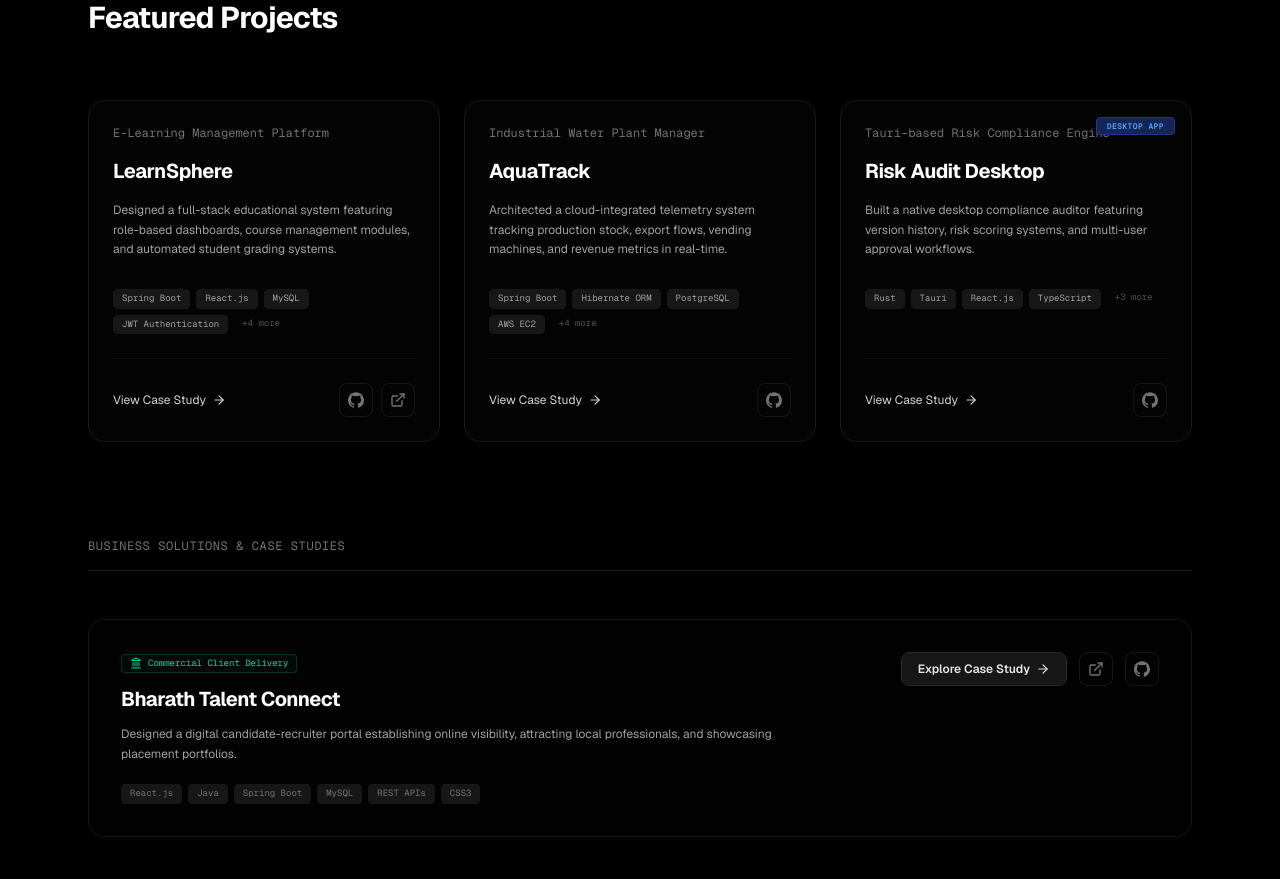
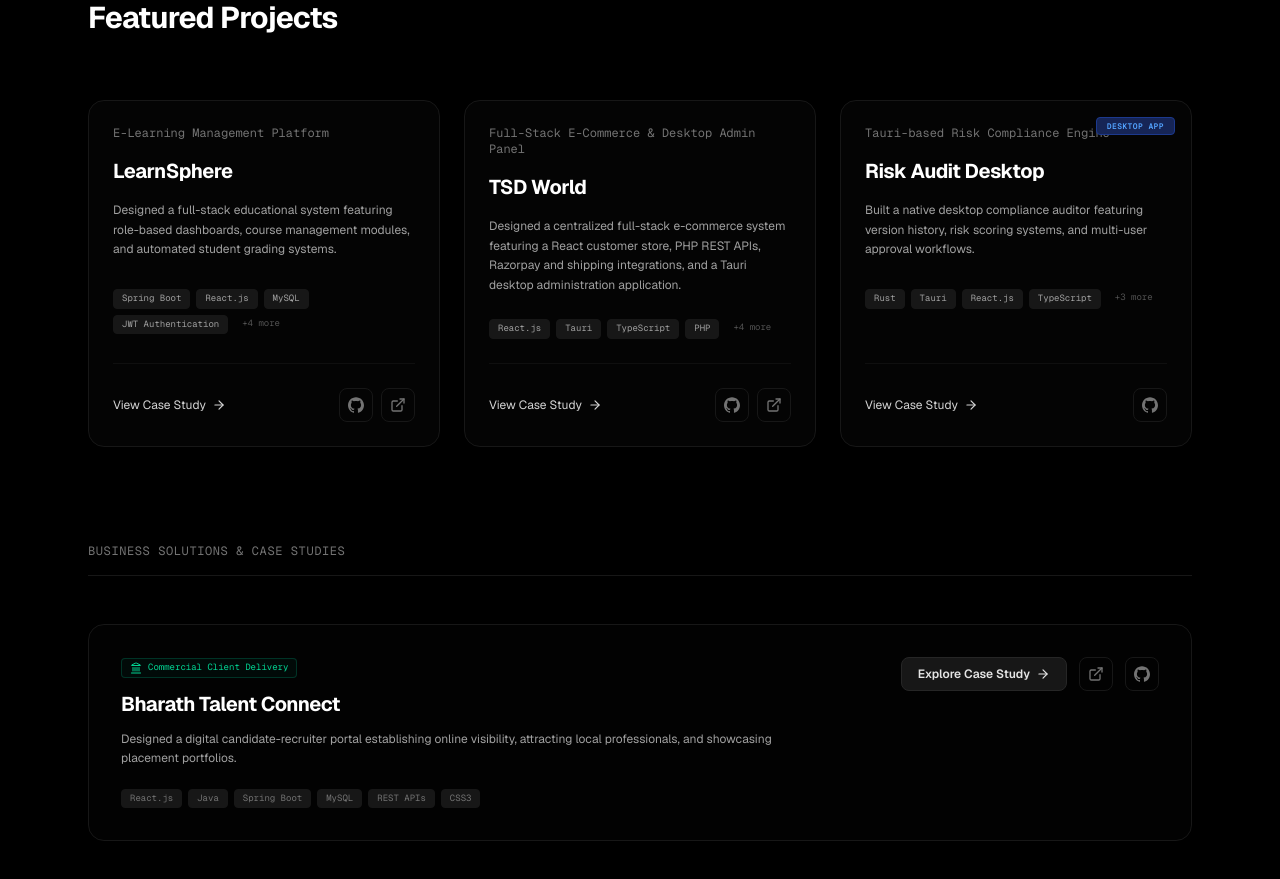
Before and after one commit to Gani4u/portfolio, a Next.js app: page / in a window 1280 px wide. Shown: the part 3000-3879 px from the top of the page. Built offline with nearby package versions, Linux system fonts and the light colour scheme.

Commit message:
feat: replaced the project which is in hot position and live

```diff
--- a/components/sections/projects-section.tsx
+++ b/components/sections/projects-section.tsx
@@ -37,30 +37,38 @@ export function ProjectsSection() {
             </div>
           </div>
         );
-      case "aquatrack":
+      case "tsd":
         return (
           <div className="border border-neutral-800 rounded-lg p-6 bg-neutral-950 font-mono text-xs text-neutral-400 space-y-4">
             <div className="text-center font-bold text-white border-b border-neutral-900 pb-2 mb-4">
-              Cloud Service Topology
+              TSD World System Flow
             </div>
             <div className="flex flex-col items-center space-y-3">
-              <div className="px-4 py-2 border border-neutral-700 bg-neutral-900 text-white rounded text-center w-full max-w-sm">
-                React Frontend Analytics Portal
+              <div className="grid grid-cols-2 gap-4 w-full max-w-sm">
+                <div className="px-3 py-2 border border-neutral-800 bg-neutral-900 text-neutral-200 rounded text-center">
+                  Customer Store (React Web)
+                </div>
+                <div className="px-3 py-2 border border-neutral-800 bg-neutral-900 text-neutral-200 rounded text-center">
+                  Admin Panel (Tauri Desktop)
+                </div>
               </div>
               <div className="h-6 w-0.5 bg-neutral-800" />
               <div className="px-4 py-2 border border-neutral-700 bg-neutral-900 text-white rounded text-center w-full max-w-sm relative">
-                AWS EC2: Spring Boot API Server
-                <span className="absolute right-2 top-2 text-[9px] bg-neutral-800 px-1.5 py-0.5 rounded text-neutral-400">
-                  Hibernate ORM
+                Hostinger Server (PHP REST API)
+                <span className="absolute right-2 top-2 text-[9px] bg-neutral-850 px-1.5 py-0.5 rounded text-neutral-400">
+                  CORS Enabled
                 </span>
               </div>
               <div className="h-6 w-0.5 bg-neutral-800" />
-              <div className="grid grid-cols-2 gap-4 w-full max-w-sm">
-                <div className="px-3 py-2 border border-neutral-850 bg-neutral-950 text-neutral-300 rounded text-center">
-                  AWS RDS PostgreSQL
+              <div className="grid grid-cols-3 gap-2 w-full max-w-sm">
+                <div className="px-2 py-2 border border-neutral-850 bg-neutral-950 text-neutral-300 rounded text-center text-[10px]">
+                  MySQL DB
                 </div>
-                <div className="px-3 py-2 border border-neutral-850 bg-neutral-950 text-neutral-300 rounded text-center">
-                  AWS S3 File Storage
+                <div className="px-2 py-2 border border-neutral-850 bg-neutral-950 text-neutral-300 rounded text-center text-[10px]">
+                  Razorpay SDK
+                </div>
+                <div className="px-2 py-2 border border-neutral-850 bg-neutral-950 text-neutral-300 rounded text-center text-[10px]">
+                  Shipment API
                 </div>
               </div>
             </div>
--- a/components/ui/command-palette.tsx
+++ b/components/ui/command-palette.tsx
@@ -123,12 +123,12 @@ export function CommandPalette({ trigger }: CommandPaletteProps) {
     },
     {
       icon: <Terminal className="w-4 h-4" />,
-      label: "Project: AquaTrack (Water Management)",
+      label: "Project: TSD World (E-commerce & Admin)",
       category: "Projects",
       action: () => {
         scrollToSection("projects");
         setTimeout(() => {
-          const btn = document.getElementById("btn-case-study-aquatrack");
+          const btn = document.getElementById("btn-case-study-tsd");
           if (btn) btn.click();
         }, 300);
       },
--- a/data/projects.ts
+++ b/data/projects.ts
@@ -65,34 +65,34 @@ export const projects: Project[] = [
     }
   },
   {
-    id: "aquatrack",
-    title: "AquaTrack",
-    subtitle: "Industrial Water Plant Manager",
-    description: "Architected a cloud-integrated telemetry system tracking production stock, export flows, vending machines, and revenue metrics in real-time.",
-    longDescription: "AquaTrack is an industrial plant analytics platform linking remote physical water vending terminals to a centralized database. Deployed securely on AWS, it delivers granular auditing controls over raw supplies, bottles, cap inventories, distributor shipments, and automated sales reporting.",
-    techStack: ["Spring Boot", "Hibernate ORM", "PostgreSQL", "AWS EC2", "AWS RDS", "AWS S3", "React.js", "Chart.js"],
+    id: "tsd",
+    title: "TSD World",
+    subtitle: "Full-Stack E-Commerce & Desktop Admin Panel",
+    description: "Designed a centralized full-stack e-commerce system featuring a React customer store, PHP REST APIs, Razorpay and shipping integrations, and a Tauri desktop administration application.",
+    longDescription: "TSD World is a complete tech and audio accessories e-commerce ecosystem consisting of a React-based customer store and a secure Tauri desktop admin application, both interacting with a centralized PHP REST API and MySQL database. The customer store features interactive shopping carts, Cash on Delivery, and Razorpay integrations. The admin app allows remote management of products, real-time stock levels, and product images without exposing database credentials.",
+    techStack: ["React.js", "Tauri", "TypeScript", "PHP", "MySQL", "Razorpay API", "REST APIs", "Tailwind CSS"],
     features: [
-      "Telemetry buffers syncing sales and machine statuses dynamically",
-      "Raw materials inventory logging covering water supplies, caps, and chemical agents",
-      "Shipment manifests tracking distributors, load sizes, and routes",
-      "AWS S3 resource archive securing PDF receipts and billing files",
-      "Manager panels displaying real-time profit margins and stock predictions"
+      "Centralized PHP/MySQL database supporting synchronized customer and desktop admin systems",
+      "Secure Tauri-based desktop administrator client for remote CRUD operations, stock management, and status configurations",
+      "Server-side inventory validation and automated stock deduction to prevent overselling",
+      "Secure online checkouts integrated with Razorpay PHP SDK containing server-side signature verification",
+      "Product image gallery system managing remote Hostinger assets via API references"
     ],
-    role: "Cloud Backend Architect",
+    role: "Lead Full-Stack & Desktop Developer",
     metrics: [
-      { label: "Telemetry Delay", value: "< 2s" },
-      { label: "Sync Rates", value: "99.9%" },
-      { label: "RDS Response", value: "~45ms" }
+      { label: "Tauri App Size", value: "~15MB" },
+      { label: "Stock Sync Time", value: "Real-time" },
+      { label: "CORS Endpoints", value: "Secured" }
     ],
-    githubUrl: "https://github.com/Akshay-Ak47/riskmanagement",
-    liveUrl: "#",
+    githubUrl: "https://github.com/Gani4u/tsd",
+    liveUrl: "https://tsdworld.com",
     caseStudy: {
-      problem: "Water processing plants lacked visibility over disconnected vending machines in remote areas, leading to unrecorded cash leakage and manual entry errors.",
-      architecture: "Simulated machine clients sending structured telemetry feeds over secure protocols to a load-balanced Spring Boot microservice, storing relational records in AWS RDS PostgreSQL.",
-      databaseDesign: "PostgreSQL schema using optimized locks and trigger counters to automatically decrement inventory counts when transactions are logged.",
-      challenges: "Intermittent connectivity caused vending logs to arrive out of order, leading to double-decremented inventories and sync discrepancies.",
-      solution: "Created an optimistic concurrency queue using unique transaction timestamps. The backend discards duplicate records and applies transactions in a strict sequence.",
-      learnings: "Deepened knowledge in AWS VPC setups, PostgreSQL transaction isolation configurations, and managing stateful queues in distributed ecosystems."
+      problem: "The customer-facing React e-commerce site lacked integrated stock validation and a secure, non-technical dashboard to manage catalog updates, inventory, and multiple product images without risking direct database access.",
+      architecture: "A shared REST API backend (PHP/MySQL) hosted on Hostinger serving both a customer web store and a Tauri+React native desktop admin app via CORS-enabled channels.",
+      databaseDesign: "MySQL relational schema managing products, product_images, orders, and order_items tables, with relative file paths for remote assets to support portable host domain migrations.",
+      challenges: "Securing inventory quantities against concurrent double-ordering on the web frontend, and allowing the desktop client to manage remote database assets securely without storing database credentials locally.",
+      solution: "Implemented server-side validation during order placement with automatic stock decrements in the REST API, and built an HTTP-based service layer in Tauri that interacts strictly over CORS-configured PHP APIs.",
+      learnings: "Mastered Tauri's desktop-to-web IPC/CORS communication, designed lightweight transactional REST APIs, and implemented robust server-side payment signature verification and stock safety mechanisms."
     }
   },
   {
```
